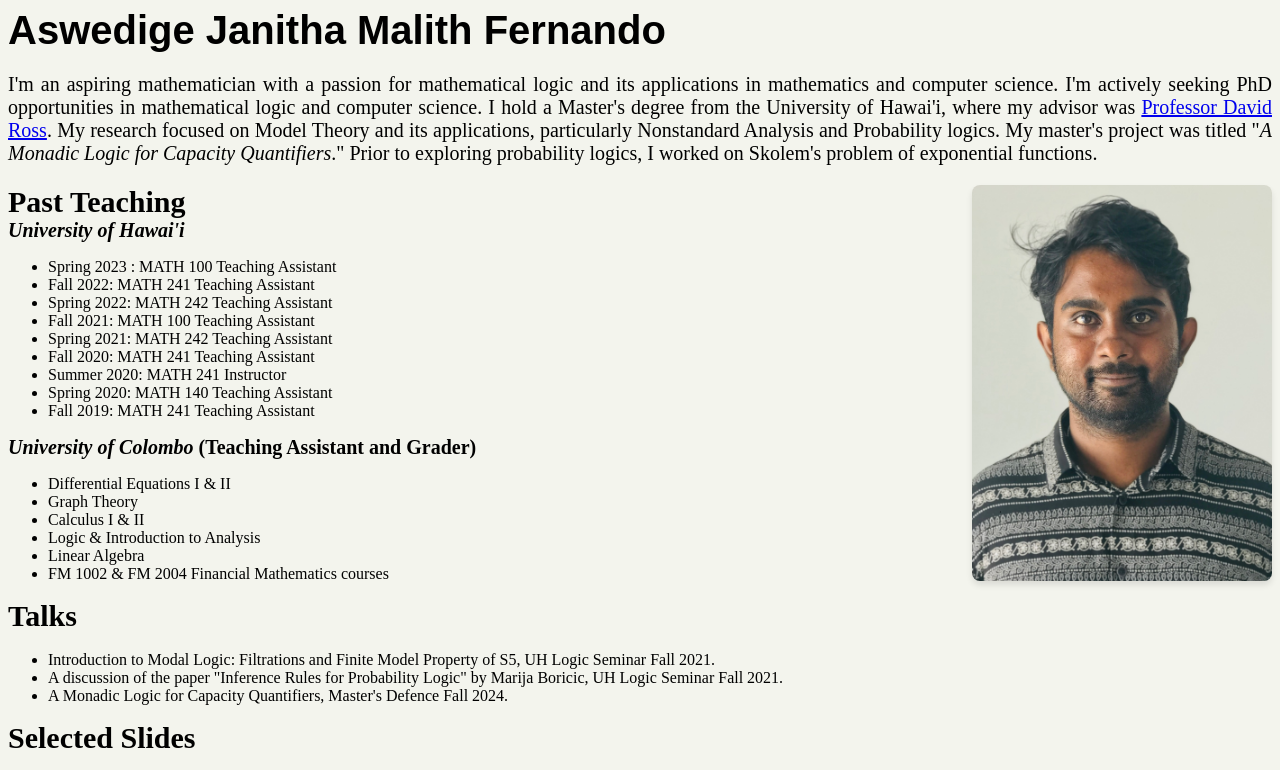
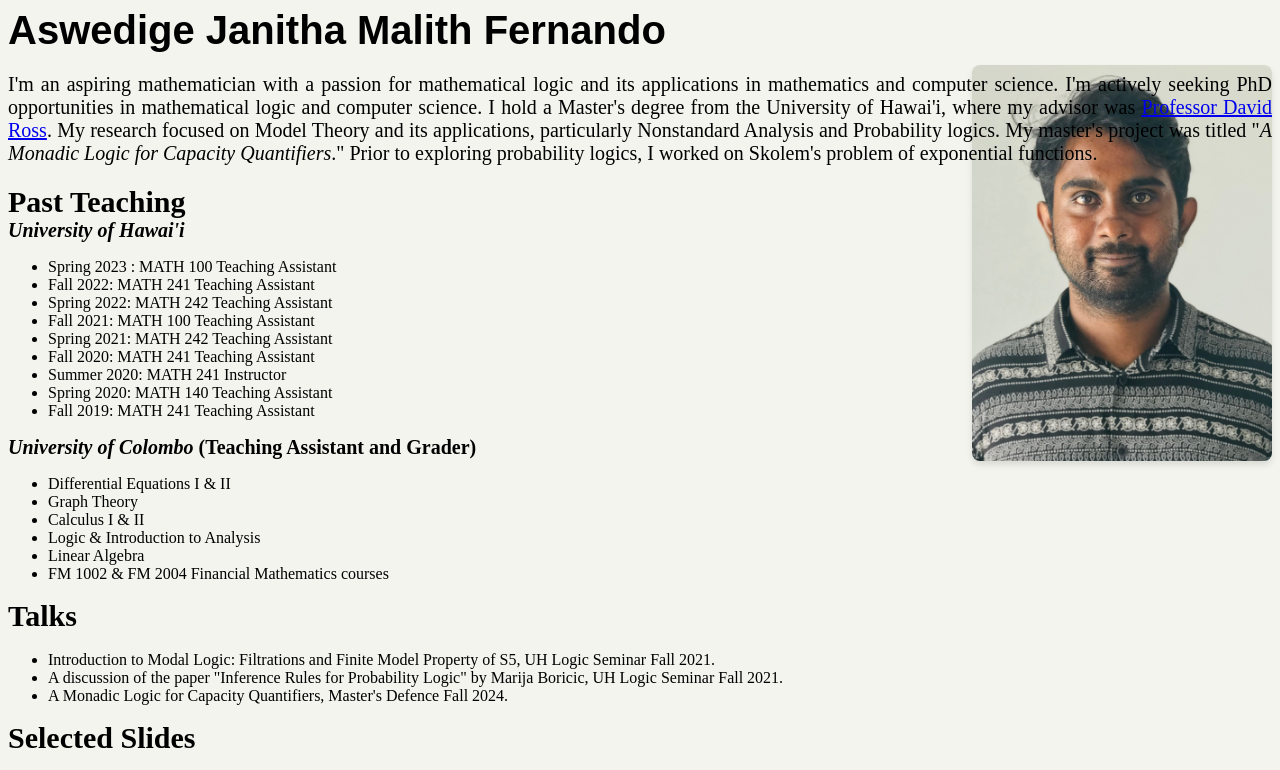
Before and after one commit to janitha-malith/janitha-malith.github.io, a plain HTML site: page index.html in a window 1280 px wide. Shown: the top 770 px of the page. Drawn offline with Linux system fonts and the light colour scheme.

Commit message:
Update index.html

```diff
--- a/index.html
+++ b/index.html
@@ -16,6 +16,7 @@
 				float: right; /* Floats the image to the right */
 				width: 300px; /* Sets the width of the image container */
 				margin-left: 20px; /* Adds space between the image and text */
+				margin-top: -120px; /* Moves the image up, closer to the text */
 				margin-bottom: 20px; /* Adds space below the image */
 			}
 
```
